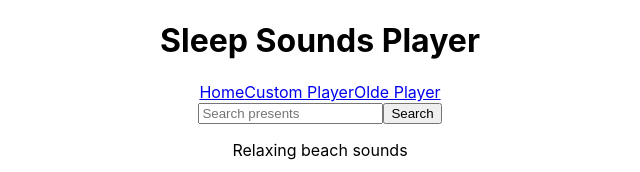
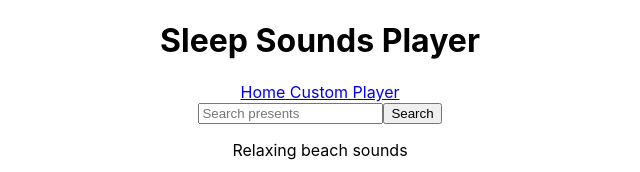
Before and after one commit to greg-navarro/Sleep-Sounds-Player, a React (Create React App) app in the folder sleep-sounds-app/: page / in a window 1280 px wide. Shown: the top 172 px of the page, without its empty margins (320-960 px from the left). Built offline with nearby package versions, Linux system fonts and the light colour scheme.

Commit message:
remove old link

```diff
--- a/sleep-sounds-app/src/components/Navbar.js
+++ b/sleep-sounds-app/src/components/Navbar.js
@@ -6,9 +6,8 @@ export function Navbar() {
     <div>
       <h1>Sleep Sounds Player</h1>
       <nav>
-        <Link to="/">Home</Link>
-        <Link to="/custom-player">Custom Player</Link>
-        <Link to="/oldeplayer">Olde Player</Link>
+        <Link to="/"> Home </Link>
+        <Link to="/custom-player"> Custom Player </Link>
       </nav>
     </div>
   );
```
